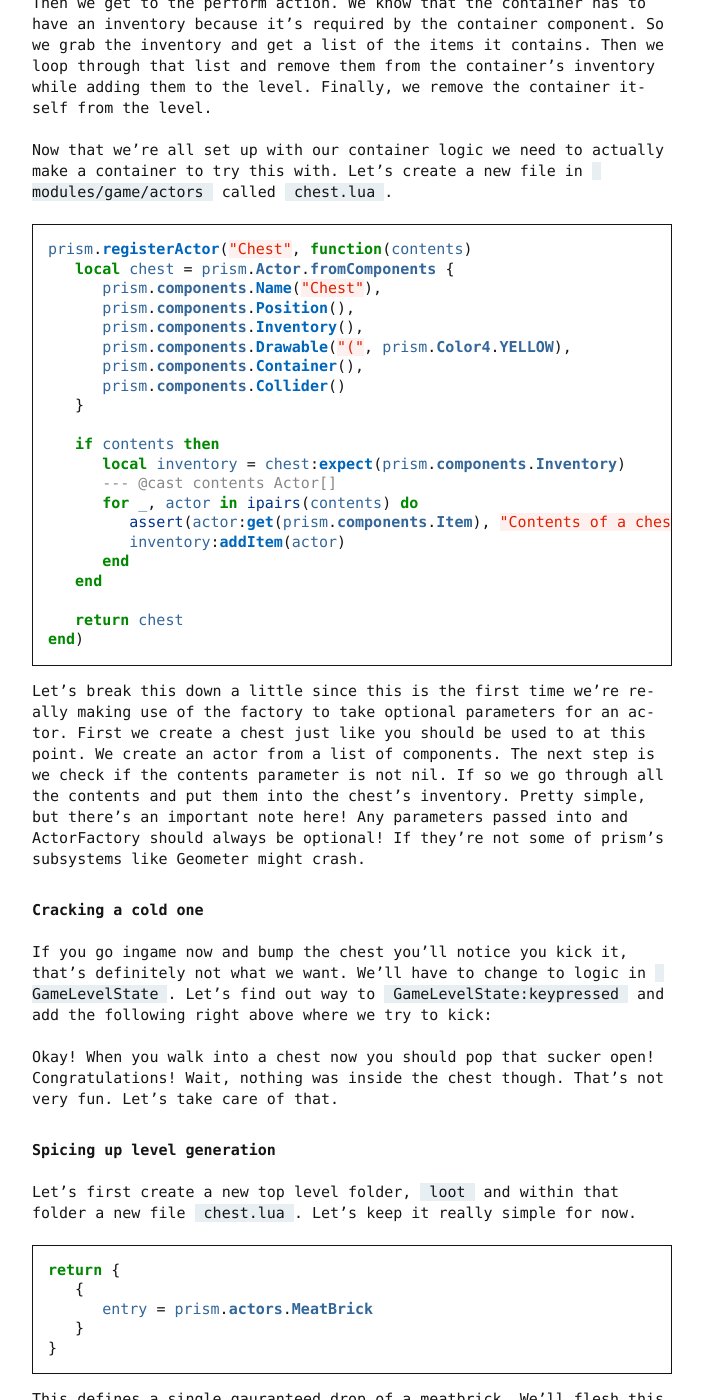
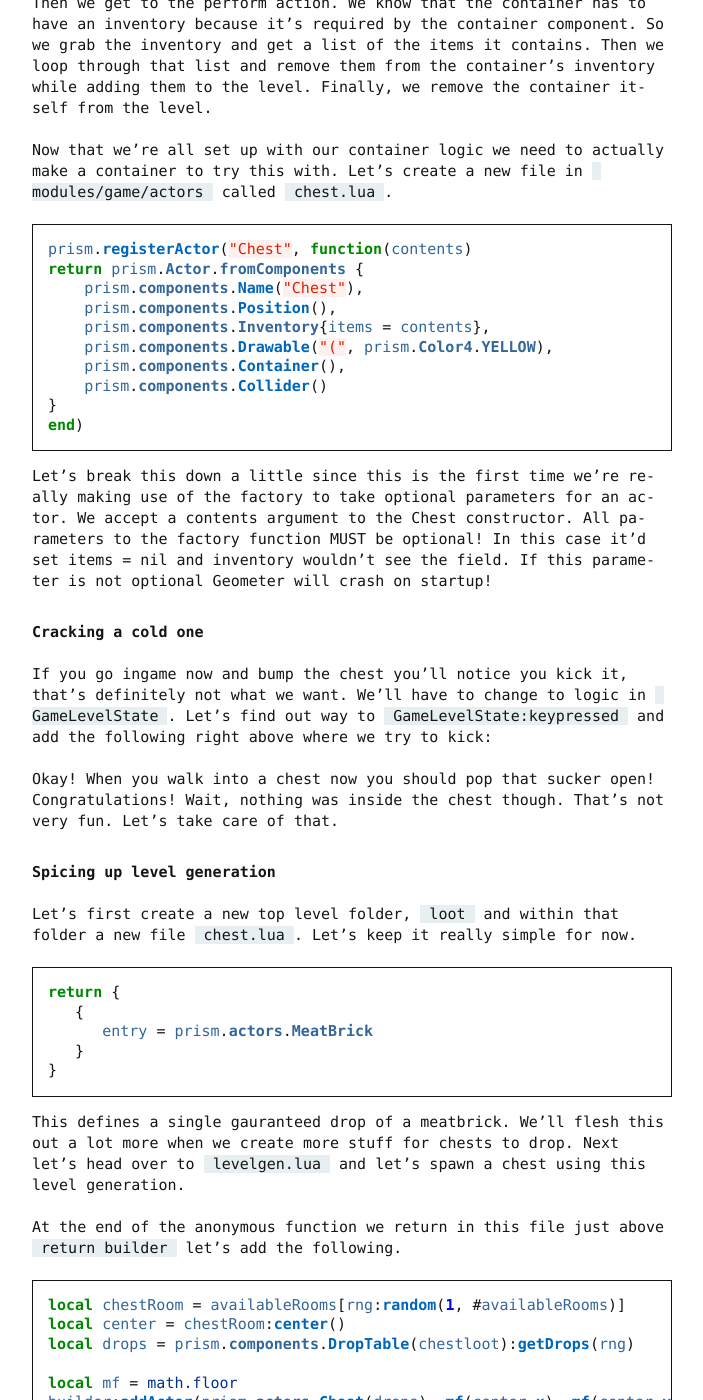
Before and after one commit to drewww/prism, a Sphinx documentation site: the page built from docs/source/making-a-roguelike/part12.rst, in a window 1280 px wide and 1400 px high, scrolled down 2709 px. Shown: the whole window, without its empty margins (438-1141 px from the left). Built offline with Sphinx 7.4.7, drawn with Linux system fonts in a browser that asks for light colours; pages that are not in the unit, such as notebooks, are missing from menus.

Commit message:
Changed part12 to use the new item field in inventory's options.

```diff
--- a/docs/source/making-a-roguelike/part12.rst
+++ b/docs/source/making-a-roguelike/part12.rst
@@ -125,32 +125,20 @@ called ``chest.lua``.
 
 .. code:: lua
 
-   prism.registerActor("Chest", function(contents)
-      local chest = prism.Actor.fromComponents {
-         prism.components.Name("Chest"),
-         prism.components.Position(),
-         prism.components.Inventory(),
-         prism.components.Drawable("(", prism.Color4.YELLOW),
-         prism.components.Container(),
-         prism.components.Collider()
-      }
+    prism.registerActor("Chest", function(contents)
+    return prism.Actor.fromComponents {
+        prism.components.Name("Chest"),
+        prism.components.Position(),
+        prism.components.Inventory{items = contents},
+        prism.components.Drawable("(", prism.Color4.YELLOW),
+        prism.components.Container(),
+        prism.components.Collider()
+    }
+    end)
 
-      if contents then
-         local inventory = chest:expect(prism.components.Inventory)
-         --- @cast contents Actor[]
-         for _, actor in ipairs(contents) do
-            assert(actor:get(prism.components.Item), "Contents of a chest must be an item!")
-            inventory:addItem(actor)
-         end
-      end
-
-      return chest
-   end)
-
-Let's break this down a little since this is the first time we're really making use of the factory to take optional parameters for an actor. First we create
-a chest just like you should be used to at this point. We create an actor from a list of components. The next step is we check if the contents parameter is not
-nil. If so we go through all the contents and put them into the chest's inventory. Pretty simple, but there's an important note here! Any parameters passed into
-and ActorFactory should always be optional! If they're not some of prism's subsystems like Geometer might crash.
+Let's break this down a little since this is the first time we're really making use of the factory to take optional parameters for an actor. We accept
+a contents argument to the Chest constructor. All parameters to the factory function MUST be optional! In this case it'd set items = nil and inventory
+wouldn't see the field. If this parameter is not optional Geometer will crash on startup!
 
 Cracking a cold one
 -------------------
```
